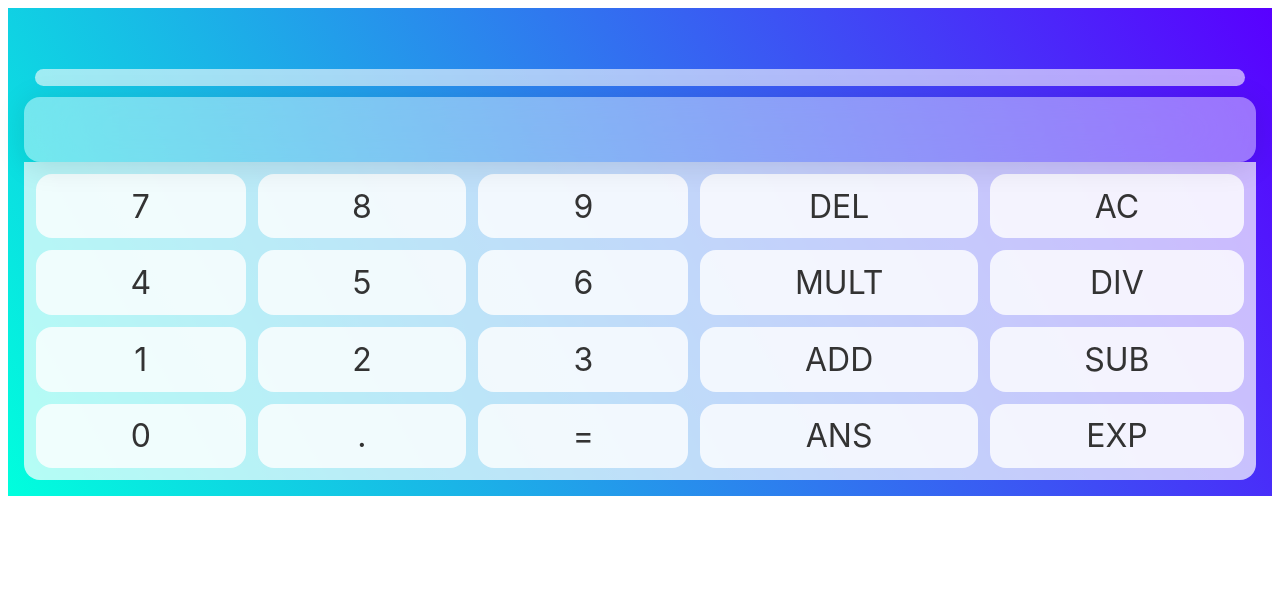
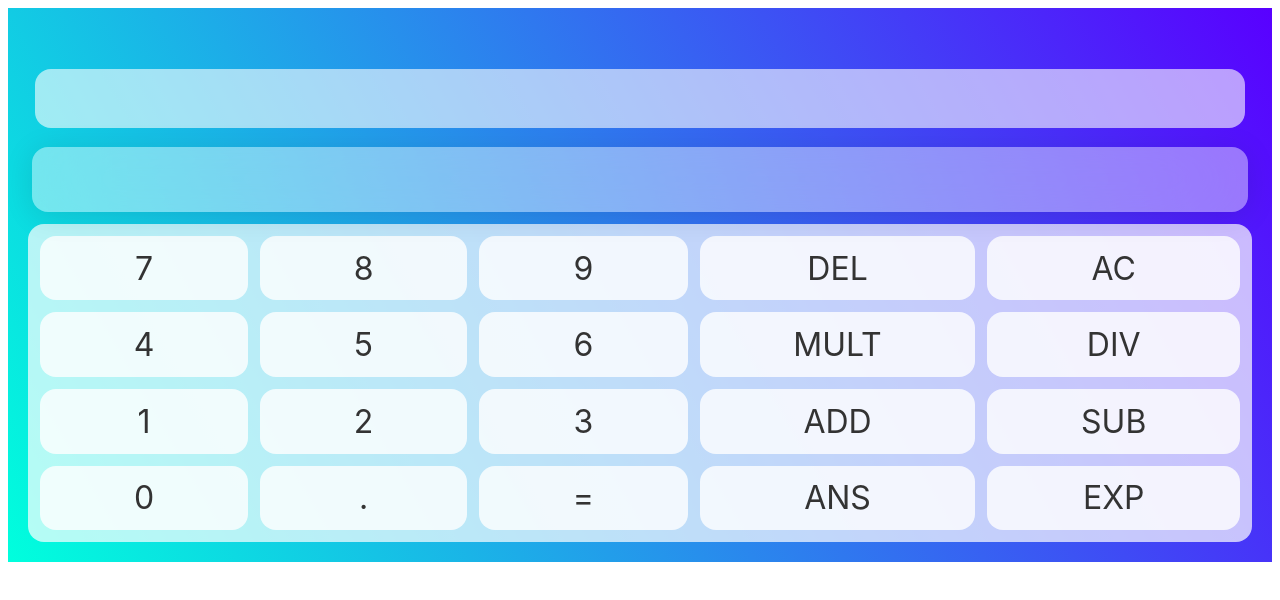
Before and after one commit to Vithop/CalculatorApp, a Svelte app: page / in a window 1280 px wide. Shown: the top 600 px of the page. Built offline with nearby package versions, Linux system fonts and the light colour scheme.

Commit message:
fixed input and output spacing

```diff
--- a/src/App.svelte
+++ b/src/App.svelte
@@ -122,17 +122,23 @@
     font-size: 1.75em;
     color: white;
   }
+  .history-view > span{
+    padding-left: 0.4em;
+  }
+
   .output-view {
     text-align: left;
     background-color: rgba(255, 255, 255, 0.6);
     color: white;
     font-size: 1.5em;
+    min-height: 1em;
     padding: 0.2em;
     border-radius: 16px;
   }
   .input-view {
     text-align: left;
     padding: 0.4em;
+    margin: 0.25em;
     height: auto;
     font-size: 2em;
     color:white;
@@ -151,6 +157,7 @@
     grid-gap: 0.75em;
     background-color: rgba(255, 255, 255, 0.7);
     padding: 0.75em;
-    border-radius: 0 0 1em 1em;
+    margin: 0.25em;
+    border-radius: 1em;
   }
 </style>
```
